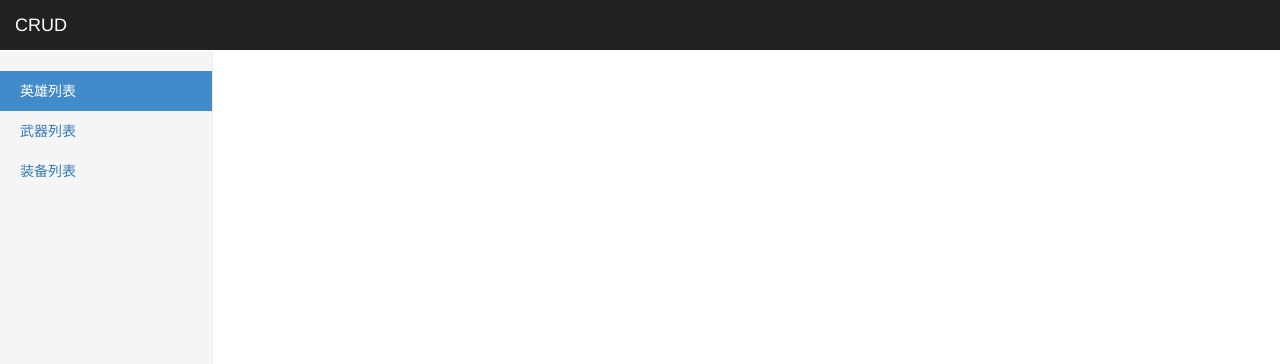
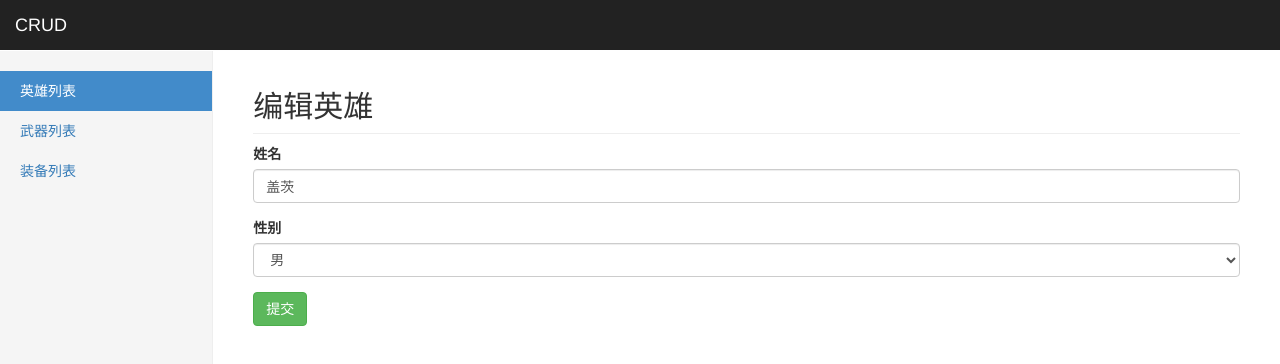
Before and after one commit to 501357844/heroes, a Vue app: page /#/heroes/heroedit/12 in a window 1280 px wide. Shown: the top 364 px of the page. Built offline with nearby package versions, Linux system fonts and the light colour scheme; data requests are answered from the project's data file; the HTML template or start-up script is replaced by a standard one.

Commit message:
编辑功能完成

```diff
--- a/db.json
+++ b/db.json
@@ -27,7 +27,7 @@
   ],
   "heroes": [
     {
-      "name": "马斯克",
+      "name": "马斯克123",
       "gender": "男",
       "id": 6
     },
--- a/src/router.js
+++ b/src/router.js
@@ -8,6 +8,7 @@ import WeaponList from './views/weapon/WeaponList.vue'
 import EquipList from './views/equip/EquipList.vue'
 //导入英雄组件
 import HeroAdd from './views/Hero/HeroAdd.vue'
+import HeroEdit from './views/Hero/HeroEdit.vue'
 
 const router = new VueRouter({
   linkActiveClass:'active',
@@ -17,6 +18,7 @@ const router = new VueRouter({
       {name:"WeaponList", path:'/weapon', component:WeaponList},
       {name:"EquipList", path:'/equip', component:EquipList},
       {name:"HeroAdd", path:'/heroes/heroadd',component:HeroAdd},
+      {name:"HeroEdit", path:'/heroes/heroedit/:id',component:HeroEdit, props:true},
 
     ]
   })
--- /dev/null
+++ b/src/views/Hero/HeroEdit.vue
@@ -0,0 +1,79 @@
+<template>
+  <div class="col-sm-9 col-sm-offset-3 col-md-10 col-md-offset-2 main">
+    <h2 class="sub-header">编辑英雄</h2>
+    <form>
+      <div class="form-group">
+        <label for="txtName">姓名</label>
+        <input type="text" class="form-control" v-model="formData.name" id="txtName" placeholder="姓名">
+      </div>
+      <div class="form-group">
+        <label for="sex">性别</label>
+        <select class="form-control" v-model="formData.gender">
+          <option value="男">男</option>
+          <option value="女">女</option>
+        </select>
+      </div>
+      <!-- prevent 阻止默认行为的执行 -->
+      <button @click.prevent="update" class="btn btn-success">提交</button>
+    </form>
+  </div>
+</template>
+
+<script>
+// 在组件中获取路由参数  $route.params.id
+
+export default {
+  // 接收外部传递的参数
+  props: ['id'],
+  data() {
+    return {
+      // 双向绑定的数据
+      formData: {
+        name: '',
+        gender: '男'
+      }
+    }
+  },
+  // “组件加载完毕”
+  mounted() {
+    this.loadDataById()
+  },
+  methods: {
+    // 根据id加载英雄数据
+    loadDataById() {
+      // 组件中有id的属性
+      // 发送请求
+      this.axios
+        .get(`heroes/${this.id}`)
+        .then((response) => {
+          const { data, status } = response
+          if (status === 200) {
+            // 存储数据  { name: '', gender: '', id: 6 }
+            this.formData = data
+          }
+        })
+    },
+    // 修改数据的方法
+    update() {
+      // 发送请求
+      this.axios
+        .put(`heroes/${this.id}`, this.formData)
+        .then((response) => {
+          const status = response.status
+          if (status === 200) {
+            // 修改成功
+            // 跳转回列表组件
+            this.$router.push({ name: 'HeroList' })
+          } else {
+            // 修改失败
+            alert('修改失败')
+          }
+        })
+    }
+  }
+}
+</script>
+
+<style>
+
+</style>
--- a/src/views/Hero/HeroList.vue
+++ b/src/views/Hero/HeroList.vue
@@ -18,7 +18,7 @@
                 <td>{{item.name}}</td>
                 <td>{{item.gender}}</td>
                 <td>
-                  <router-link to="">编辑</router-link>
+                 <router-link :to="'/heroes/heroedit/' + item.id">编辑</router-link>
                   &nbsp;&nbsp;
                   <a href="javascript:" @click="del(item.id)">删除</a>
                 </td>
```
